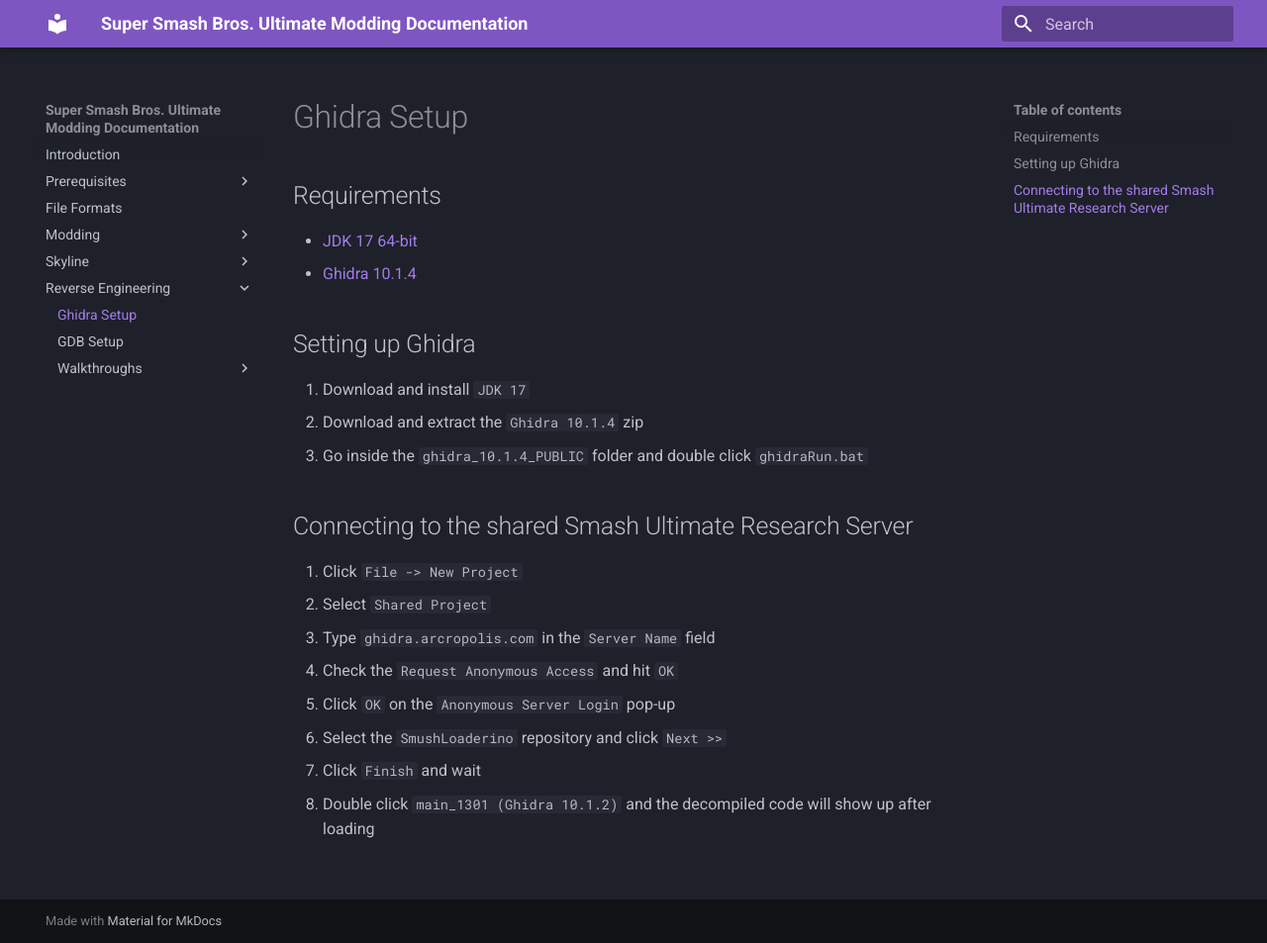
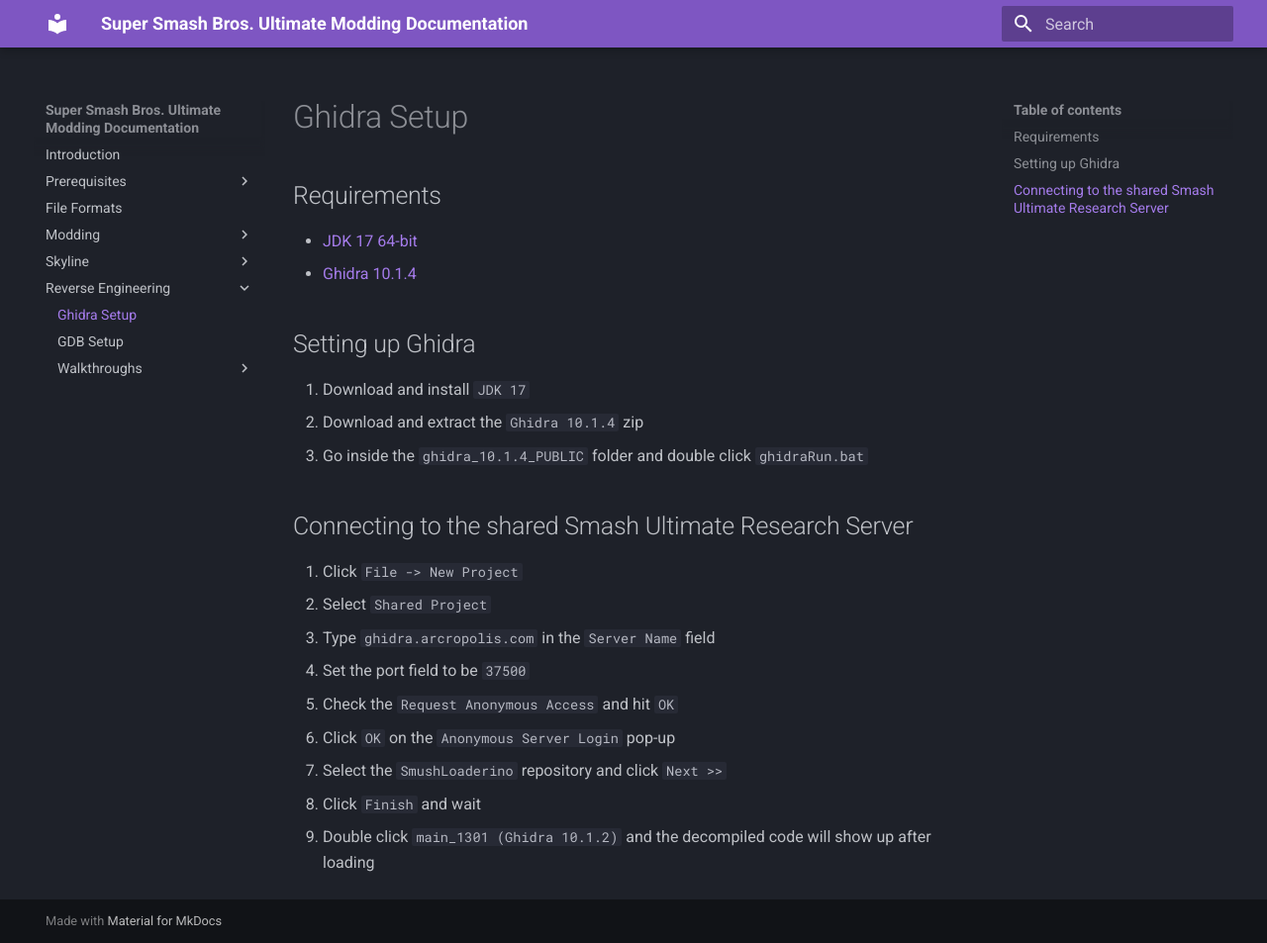
Before and after one commit to Coolsonickirby/Smash-Ultimate-Documentation, an MkDocs documentation site: the page built from docs/Reverse Engineering/Ghidra.md, in a window 1280 px wide and 953 px high. Shown: the whole window at 99% size. Built offline with MkDocs 1.6.1 and Material for MkDocs 9.7.7, drawn with Linux system fonts in a browser that asks for light colours.

Commit message:
Add new port

```diff
--- a/docs/Reverse Engineering/Ghidra.md
+++ b/docs/Reverse Engineering/Ghidra.md
@@ -13,8 +13,9 @@
 1. Click `File -> New Project`
 2. Select `Shared Project`
 3. Type `ghidra.arcropolis.com` in the `Server Name` field
-4. Check the `Request Anonymous Access` and hit `OK`
-5. Click `OK` on the `Anonymous Server Login` pop-up
-6. Select the `SmushLoaderino` repository and click `Next >>`
-7. Click `Finish` and wait
-8. Double click `main_1301 (Ghidra 10.1.2)` and the decompiled code will show up after loading
+4. Set the port field to be `37500`
+5. Check the `Request Anonymous Access` and hit `OK`
+6. Click `OK` on the `Anonymous Server Login` pop-up
+7. Select the `SmushLoaderino` repository and click `Next >>`
+9. Click `Finish` and wait
+10. Double click `main_1301 (Ghidra 10.1.2)` and the decompiled code will show up after loading
```
